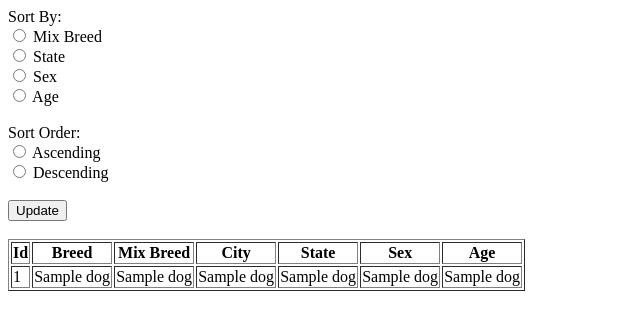
After one commit to denvernash/finalproject, a Flask app: template templates/dogs.html in a window 1280 px wide. The commit adds this page. Shown: the top 330 px of the page, without its empty margins (0-640 px from the left). Run offline with Flask 2, Linux system fonts and the light colour scheme; the template is opened without the code that fills it: most values are stand-ins (such as "Sample title", 1, 10 or a date in 2020); parts of the project's set-up code (start-up, migrations or seed data) failed here and were passed over.

Commit message:
working on displaying dogs

```diff
--- /dev/null
+++ b/templates/dogs.html
@@ -0,0 +1,51 @@
+<!DOCTYPE html>
+<html lang="en" dir="ltr">
+  <head>
+    <meta charset="utf-8">
+    <title>Dogs by Breed</title>
+  </head>
+  <body>
+    <form action="/dogs" method="POST">
+        Sort By:<br/>
+        <input type="radio" name="sortby" value="mixbreed"/> Mix Breed <br/>
+        <input type="radio" name="sortby" value="state"/> State <br/>
+        <input type="radio" name="sortby" value="sex"/> Sex <br/>
+        <input type="radio" name="sortby" value="age"/> Age <br/>
+        <br/>
+        Sort Order:<br/>
+        <input type="radio" name="sortorder" value="asc"/> Ascending <br/>
+        <input type="radio" name="sortorder" value="desc"/> Descending <br/>
+        <br/>
+        <input type="submit" name="update" value="Update"/>
+        <br/>
+        <br/>
+    </form>
+
+
+
+    <table border=1>
+        <tr>
+            <th>Id</th>
+            <th>Breed</th>
+            <th>Mix Breed</th>
+            <th>City</th>
+            <th>State</th>
+            <th>Sex</th>
+            <th>Age</th>
+
+        </tr>
+    {% for dog in breeds_list %}
+        <tr>
+            <td>{{dog[0]}}</td>
+            <td>{{dog[1]}}</td>
+            <td>{{dog[2]}}</td>
+            <td>{{dog[3]}}</td>
+            <td>{{dog[4]}}</td>
+            <td>{{dog[5]}}</td>
+            <td>{{dog[6]}}</td>
+
+        </tr>
+    {% endfor %}
+    </table>
+  </body>
+</html>
```
Also changed, not shown: templates/breeds.html (+7 -5 lines).
